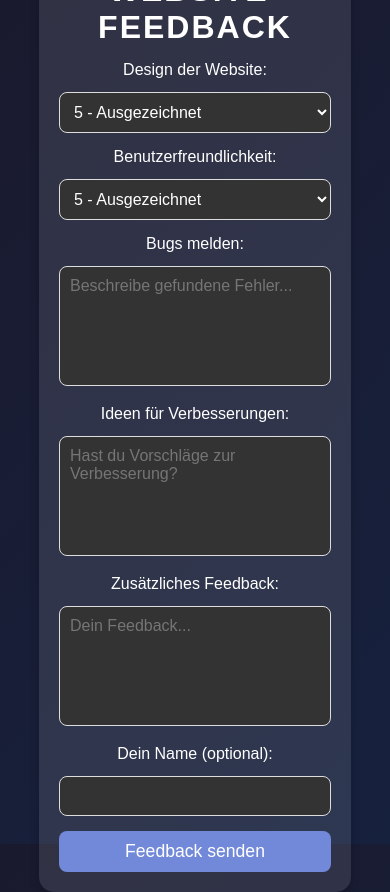
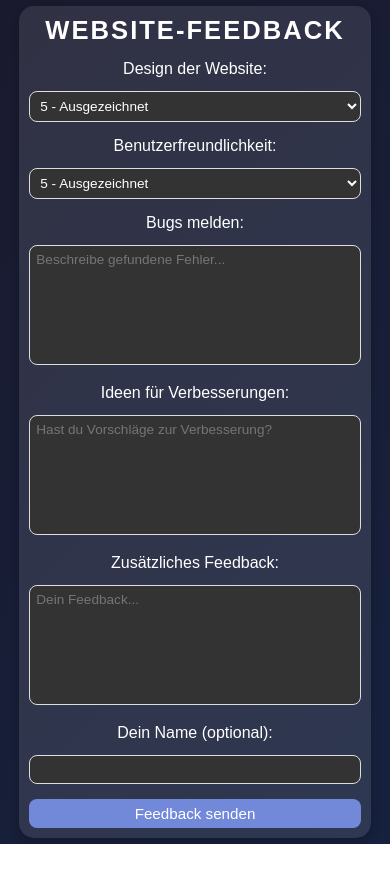
Before and after one commit to AirwavesProgrammer/discord_project, a plain HTML site: page feedback.html in a window 390 px wide. After the commit the page ends 844 px from the top, so only its background shows below. Drawn offline with Linux system fonts and the light colour scheme.

Commit message:
added responsive design

```diff
--- a/feedback.html
+++ b/feedback.html
@@ -22,6 +22,7 @@
             flex-direction: column;
             text-align: center;
             position: relative;
+            padding: 0 10px; /* Padding für kleinere Geräte */
         }
 
         .form-container {
@@ -29,8 +30,8 @@
             padding: 20px;
             border-radius: 15px;
             box-shadow: 0 4px 10px rgba(0, 0, 0, 0.2);
+            width: 100%;
             max-width: 600px;
-            width: 80%;
             transition: all 0.3s ease-in-out;
         }
 
@@ -97,6 +98,48 @@
             resize: none;
         }
 
+        /* Media Queries für verschiedene Bildschirmgrößen */
+        @media (max-width: 768px) {
+            h2 {
+                font-size: 1.8rem; /* Kleinere Schriftgröße für Tablets */
+            }
+
+            select, input, textarea {
+                font-size: 0.9rem; /* Etwas kleinere Schriftgrößen für mobile Geräte */
+                padding: 8px; /* Weniger Padding für kleinere Geräte */
+            }
+
+            button {
+                font-size: 1rem; /* Kleinere Schriftgröße für den Button */
+                padding: 8px 18px; /* Weniger Padding für den Button */
+            }
+
+            .form-container {
+                max-width: 90%; /* Container soll fast die ganze Breite einnehmen */
+                padding: 15px;
+            }
+        }
+
+        @media (max-width: 480px) {
+            h2 {
+                font-size: 1.6rem; /* Noch kleinere Schriftgröße für kleinere Bildschirme */
+            }
+
+            select, input, textarea {
+                font-size: 0.85rem; /* Kleinere Schriftgröße für noch kleinere Bildschirme */
+                padding: 6px; /* Weniger Padding */
+            }
+
+            button {
+                font-size: 0.95rem;
+                padding: 6px 16px; /* Weniger Padding für den Button */
+            }
+
+            .form-container {
+                max-width: 95%; /* Fast die gesamte Breite auf sehr kleinen Bildschirmen */
+                padding: 10px;
+            }
+        }
     </style>
 </head>
 <body>
@@ -149,7 +192,7 @@
             });
 
             // Discord Webhook URL
-            const webhookUrl = 'https://discord.com/api/webhooks/1356703017088319669/zTYMJpHQY503rZcVvDe-k3k2ttsF4EFH5CKRNY0auja7gFtnEI0vao67rDPScB-BGy5d';  // Ersetze dies mit deiner Webhook-URL
+            const webhookUrl = 'https://discord.com/api/webhooks/123456789012345678/abcdefgHIJKLMNOPQrstuvwxyz';  // Ersetze dies mit deiner Webhook-URL
 
             // Bereite die Nachricht für Discord vor
             const message = {
```
